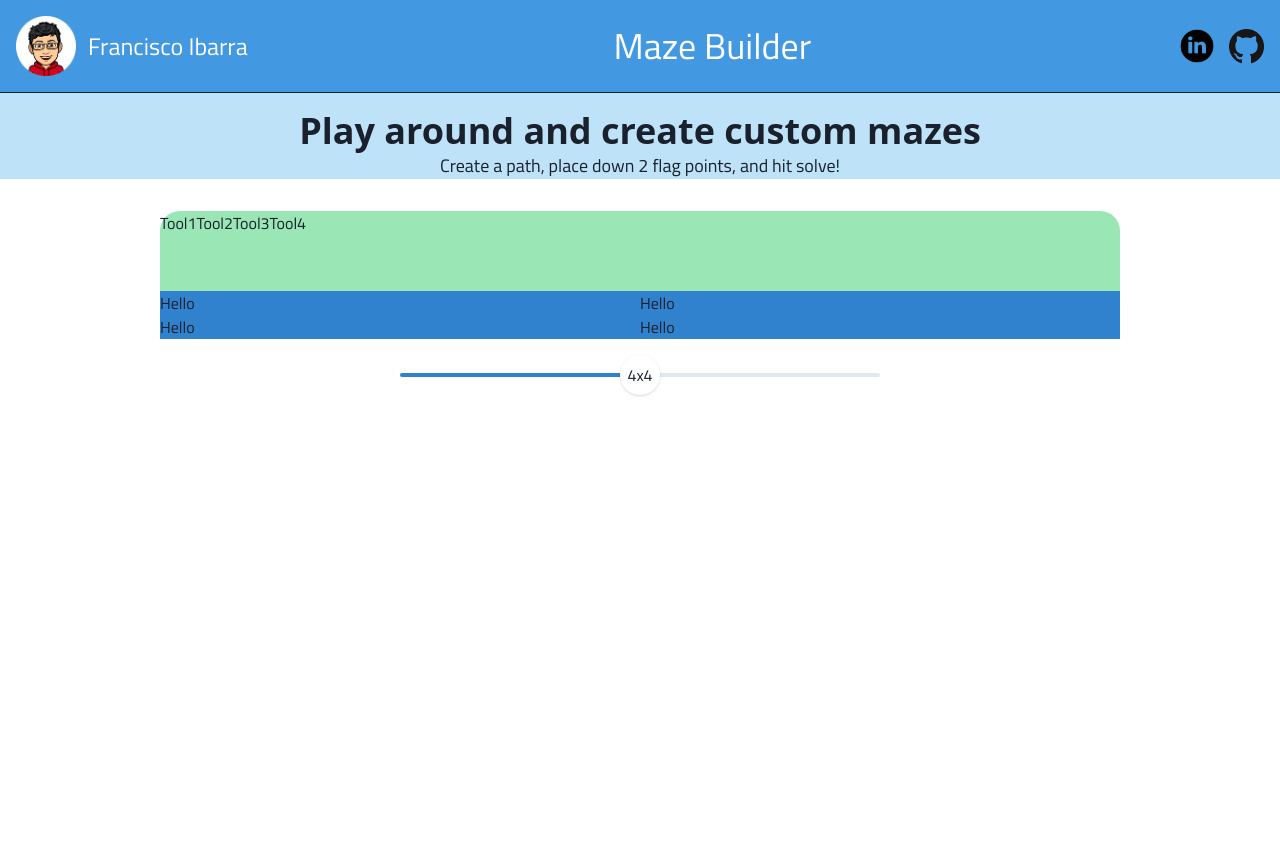
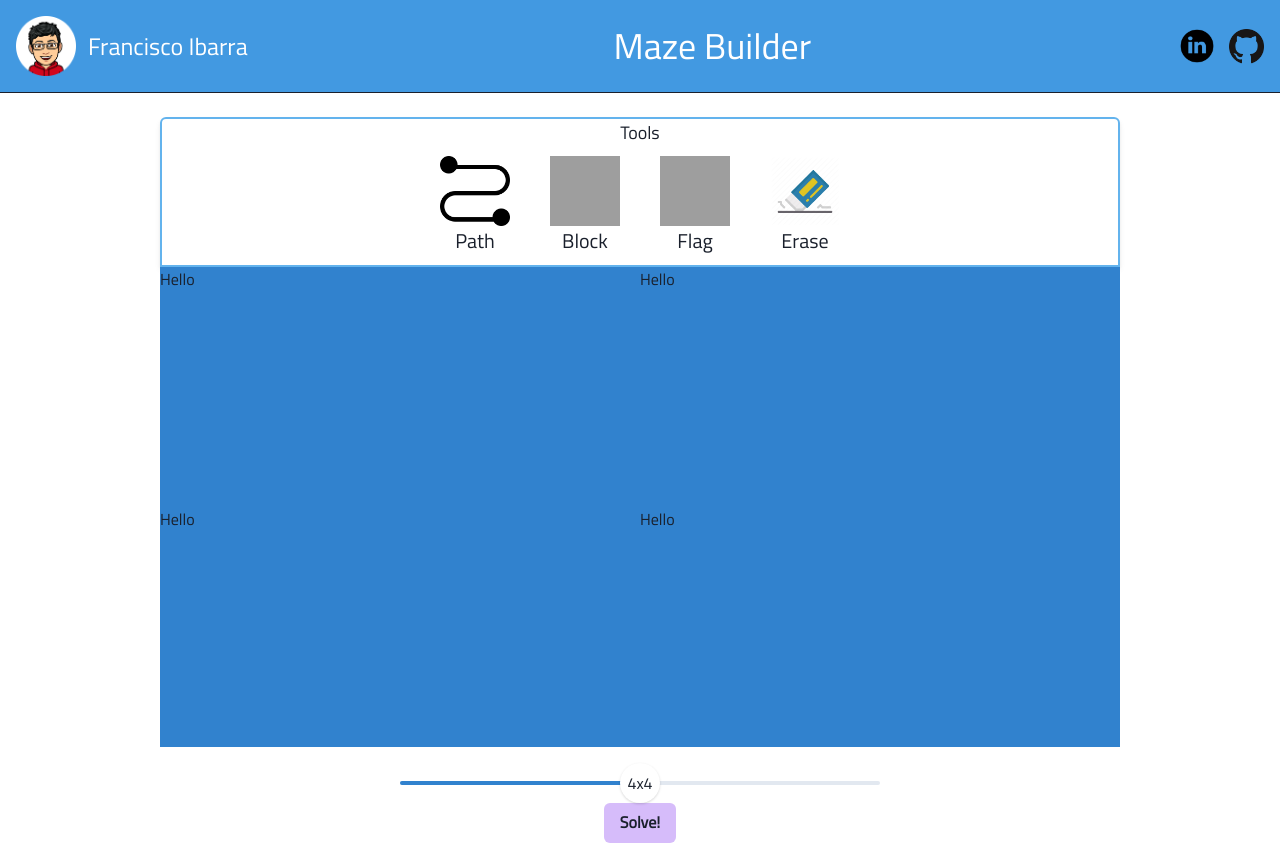
Before and after one commit to Francisco-Ibarra07/MazeBuilder, a React (Create React App) app: page / in a window 1280 px wide. Before the commit the page ends 800 px from the top, so only its background shows below. Built offline with nearby package versions, Linux system fonts and the light colour scheme; grey boxes are pictures that could not be loaded.

Commit message:
Adjusted Maze component height

```diff
--- a/public/index.html
+++ b/public/index.html
@@ -26,7 +26,7 @@
       work correctly both with client-side routing and a non-root public URL.
       Learn how to configure a non-root public URL by running `npm run build`.
     -->
-    <title>React App</title>
+    <title>Maze Builder</title>
   </head>
   <body>
     <noscript>You need to enable JavaScript to run this app.</noscript>
--- a/src/App.tsx
+++ b/src/App.tsx
@@ -9,7 +9,7 @@ function App() {
     <Box>
       <TopHeading />
 
-      <SubHeading />
+      {/* <SubHeading /> */}
 
       <Maze />
     </Box>
--- a/src/components/Maze.tsx
+++ b/src/components/Maze.tsx
@@ -7,24 +7,22 @@ import {
   SliderFilledTrack,
   SliderThumb,
   Tooltip,
+  Button,
 } from "@chakra-ui/react";
 import React from "react";
+import ToolBox from "./ToolBox";
 
 function Maze() {
   return (
-    <Flex flexDirection="column" justifyContent="center" alignItems="center" mt={8}>
+    <Flex flexDirection="column" justifyContent="center" alignItems="center" mt={6}>
       <Flex w="100%" flexDirection="column" justifyContent="center" alignItems="center">
         {/* Tools */}
-        <Flex w={3 / 4} h="80px" borderTopRadius="20px" bg="green.200">
-          <Box>Tool1</Box>
-          <Box>Tool2</Box>
-          <Box>Tool3</Box>
-          <Box>Tool4</Box>
-        </Flex>
+        <ToolBox />
 
         {/* Maze grid */}
         <Grid
           w={3 / 4}
+          h="60vh"
           bg="blue.500"
           templateRows="repeat(2, 1fr)"
           templateColumns="repeat(2, 1fr)"
@@ -45,6 +43,8 @@ function Maze() {
           <Tooltip label="4x4">4x4</Tooltip>
         </SliderThumb>
       </Slider>
+
+      <Button bg="purple.200">Solve!</Button>
     </Flex>
   );
 }
```
